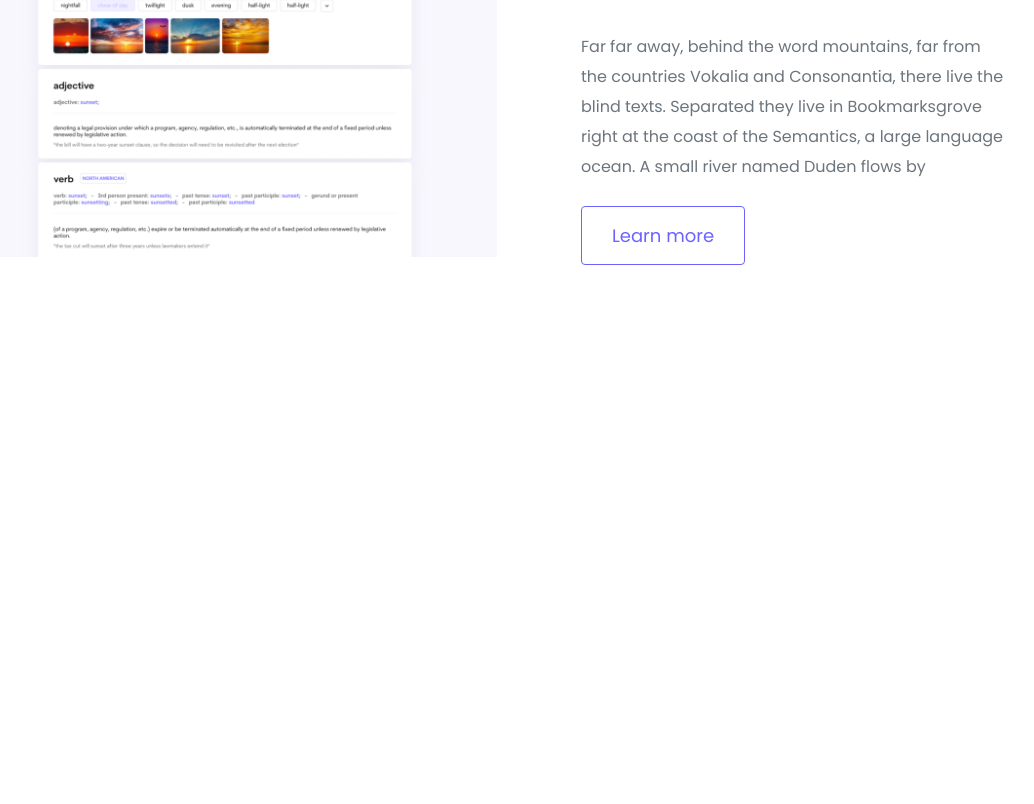
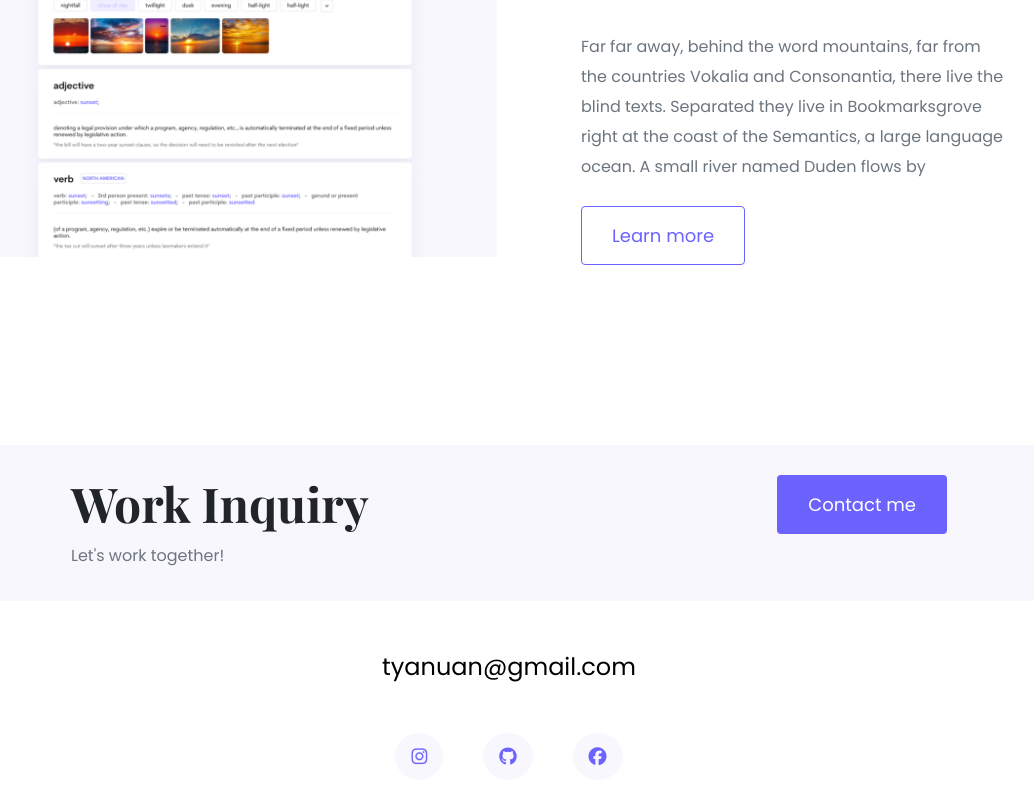
Before and after one commit to Tetiana-Nepochatova/Portfolio-project, a plain HTML site: page index.html in a window 1280 px wide. Shown: the part 2434-3238 px from the top of the page, without its empty margins (131-1165 px from the left). Before the commit the page ends 2867 px from the top, so only its background shows below. Drawn offline with nearby package versions, Linux system fonts and the light colour scheme.

Commit message:
Added footer

```diff
--- a/css/style.css
+++ b/css/style.css
@@ -27,6 +27,10 @@ h1 {
 
 h2 {
   font-size: 64px;
+}
+
+h4 {
+  font-size: 48px;
 }
 
 p {
@@ -136,6 +140,45 @@ nav a:hover {
   color: var(--branding-color);
 }
 
+footer {
+  margin: 60px 0;
+}
+
+footer .contact-box {
+  background-color: var(--primary-color);
+  padding: 30px 120px;
+  border-radius: 10px;
+}
+
+footer .contact-box p {
+  margin: 0;
+}
+
+footer .email-link {
+  text-decoration: none;
+  color: black;
+  font-size: 24px;
+}
+
+footer .email-link:hover {
+  color: var(--branding-color);
+}
+
+footer .social-links a {
+  margin: 0 20px;
+  color: var(--branding-color);
+  background-color: var(--primary-color);
+  padding: 10px 16px;
+  font-size: 18px;
+  border-radius: 50%;
+  transition: all 100ms ease-in-out;
+}
+
+footer .social-links a:hover {
+  color: white;
+  background: var(--branding-color);
+}
+
 @media (max-width: 1200px) {
   h1 {
     font-size: 44px;
@@ -143,6 +186,10 @@ nav a:hover {
   }
   h2 {
     font-size: 44px;
+  }
+
+  h4 {
+    font-size: 18px;
   }
   .hero {
     padding: 80px 20px;
--- a/index.html
+++ b/index.html
@@ -128,6 +128,33 @@
           </div>
         </div>
       </div>
+      <footer>
+        <div class="contact-box justify-content-between mb-5 d-none d-sm-flex">
+          <div>
+            <h4>Work Inquiry</h4>
+            <p class="text-muted">Let's work together!</p>
+          </div>
+          <div>
+            <a href="" class="btn btn-branding">Contact me</a>
+          </div>
+        </div>
+        <div class="d-flex justify-content-center mb-5">
+          <a href="mailto:tyanuan@gmail.com" class="email-link"
+            >tyanuan@gmail.com</a
+          >
+        </div>
+        <div class="social-links d-flex justify-content-center">
+          <a href="https://www.instagram.com/" target="_blank"
+            ><i class="fa-brands fa-instagram"></i
+          ></a>
+          <a href="https://github.com/Tetiana-Nepochatova" target="_blank"
+            ><i class="fa-brands fa-github"></i
+          ></a>
+          <a href="https://www.facebook.com/" target="_blank"
+            ><i class="fa-brands fa-facebook"></i
+          ></a>
+        </div>
+      </footer>
     </div>
   </body>
 </html>
```
